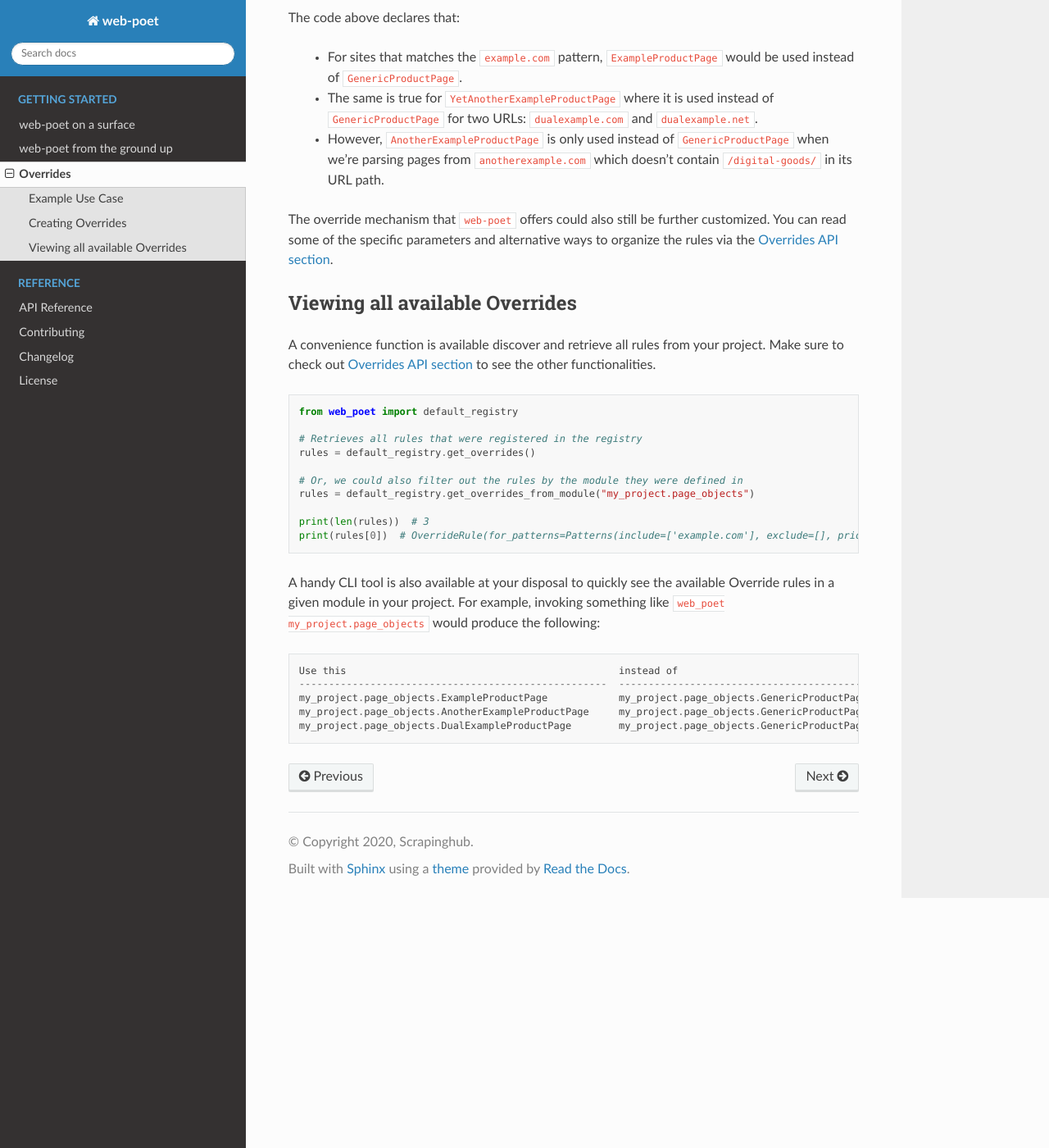
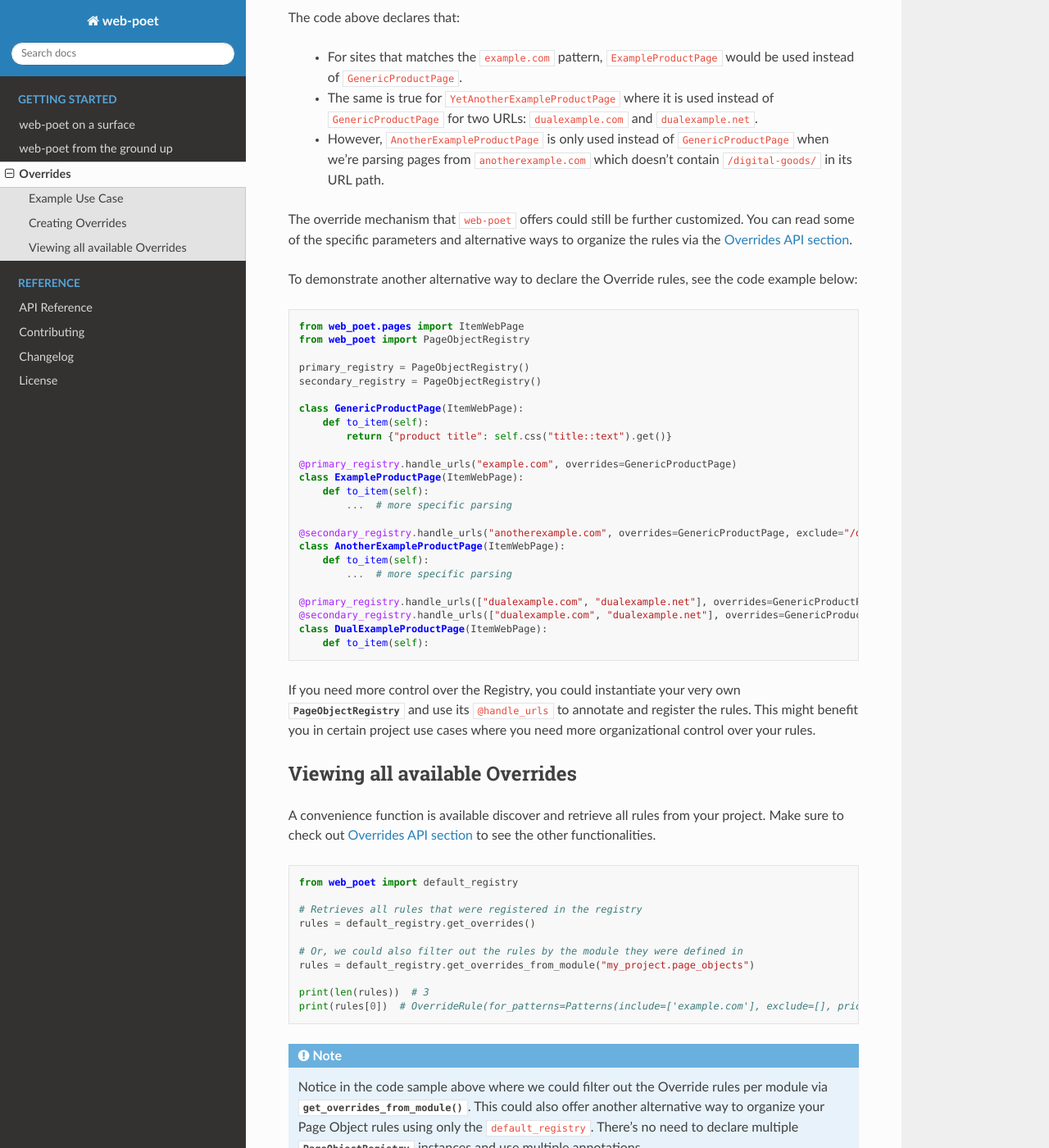
Before and after one commit to scrapinghub/web-poet, a Sphinx documentation site: the page built from docs/intro/overrides.rst, in a window 1280 px wide and 1400 px high, scrolled down 1486 px. Shown: the whole window at 82% size. Built offline with Sphinx 7.4.7 and the Read the Docs theme 2.0.0, drawn with Linux system fonts in a browser that asks for light colours; some of the changed text lies outside the part shown.

Commit message:
add docs about using multiple PageObjectRegistries

```diff
--- a/docs/intro/overrides.rst
+++ b/docs/intro/overrides.rst
@@ -86,9 +86,44 @@ The code above declares that:
       when we're parsing pages from ``anotherexample.com`` which doesn't contain
       ``/digital-goods/`` in its URL path.
 
-The override mechanism that ``web-poet`` offers could also still be further
+The override mechanism that ``web-poet`` offers could still be further
 customized. You can read some of the specific parameters and alternative ways
 to organize the rules via the :ref:`Overrides API section <api-overrides>`.
+
+To demonstrate another alternative way to declare the Override rules, see the
+code example below:
+
+.. code-block:: python
+
+    from web_poet.pages import ItemWebPage
+    from web_poet import PageObjectRegistry
+
+    primary_registry = PageObjectRegistry()
+    secondary_registry = PageObjectRegistry()
+
+    class GenericProductPage(ItemWebPage):
+        def to_item(self):
+            return {"product title": self.css("title::text").get()}
+
+    @primary_registry.handle_urls("example.com", overrides=GenericProductPage)
+    class ExampleProductPage(ItemWebPage):
+        def to_item(self):
+            ...  # more specific parsing
+
+    @secondary_registry.handle_urls("anotherexample.com", overrides=GenericProductPage, exclude="/digital-goods/")
+    class AnotherExampleProductPage(ItemWebPage):
+        def to_item(self):
+            ...  # more specific parsing
+
+    @primary_registry.handle_urls(["dualexample.com", "dualexample.net"], overrides=GenericProductPage)
+    @secondary_registry.handle_urls(["dualexample.com", "dualexample.net"], overrides=GenericProductPage)
+    class DualExampleProductPage(ItemWebPage):
+        def to_item(self):
+
+If you need more control over the Registry, you could instantiate your very
+own :class:`~.PageObjectRegistry` and use its ``@handle_urls`` to annotate and
+register the rules. This might benefit you in certain project use cases where you
+need more organizational control over your rules.
 
 
 Viewing all available Overrides
@@ -111,6 +146,13 @@ to see the other functionalities.
     print(len(rules))  # 3
     print(rules[0])  # OverrideRule(for_patterns=Patterns(include=['example.com'], exclude=[], priority=500), use=<class 'my_project.page_objects.ExampleProductPage'>, instead_of=<class 'my_project.page_objects.GenericProductPage'>, meta={})
 
+.. note::
+
+    Notice in the code sample above where we could filter out the Override rules
+    per module via :meth:`~.PageObjectRegistry.get_overrides_from_module`. This
+    could also offer another alternative way to organize your Page Object rules
+    using only the ``default_registry``. There's no need to declare multiple
+    :class:`~.PageObjectRegistry` instances and use multiple annotations.
 
 A handy CLI tool is also available at your disposal to quickly see the available
 Override rules in a given module in your project. For example, invoking something
```
